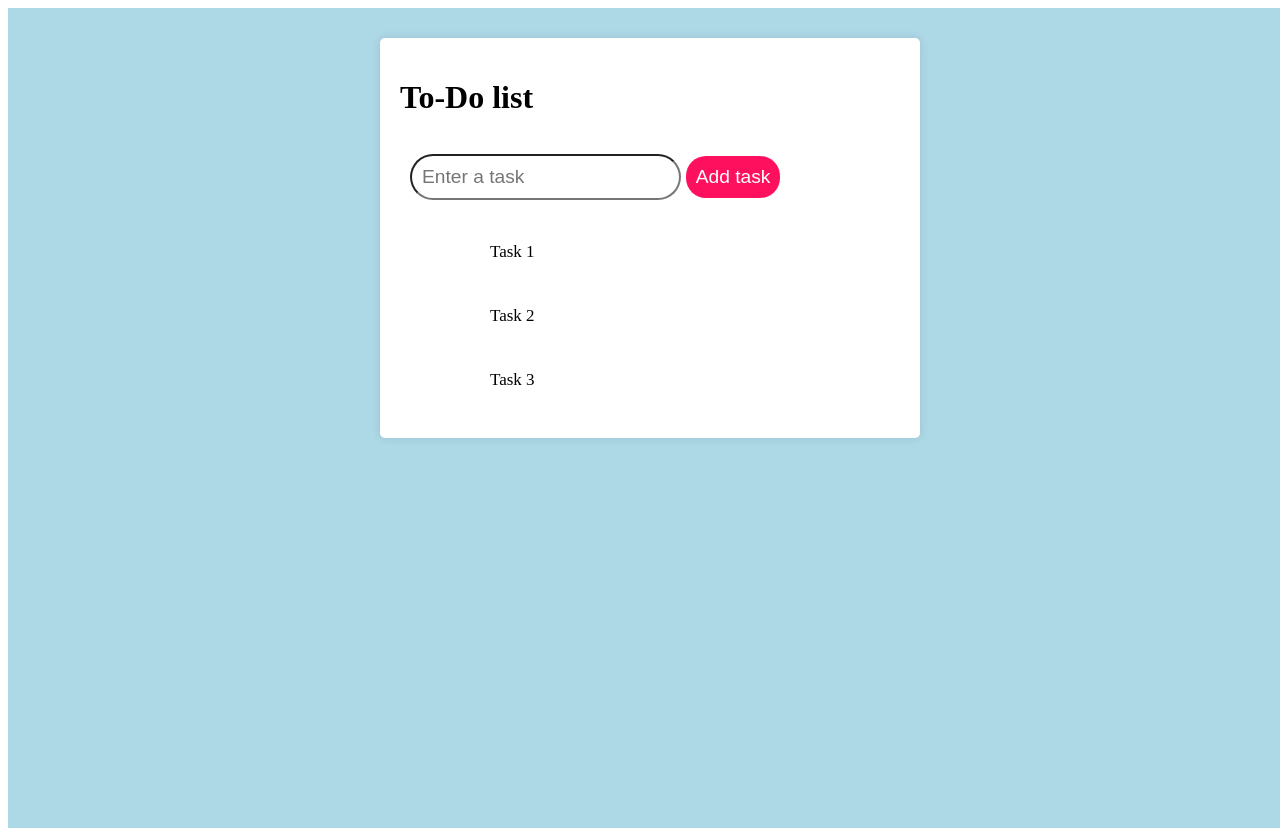
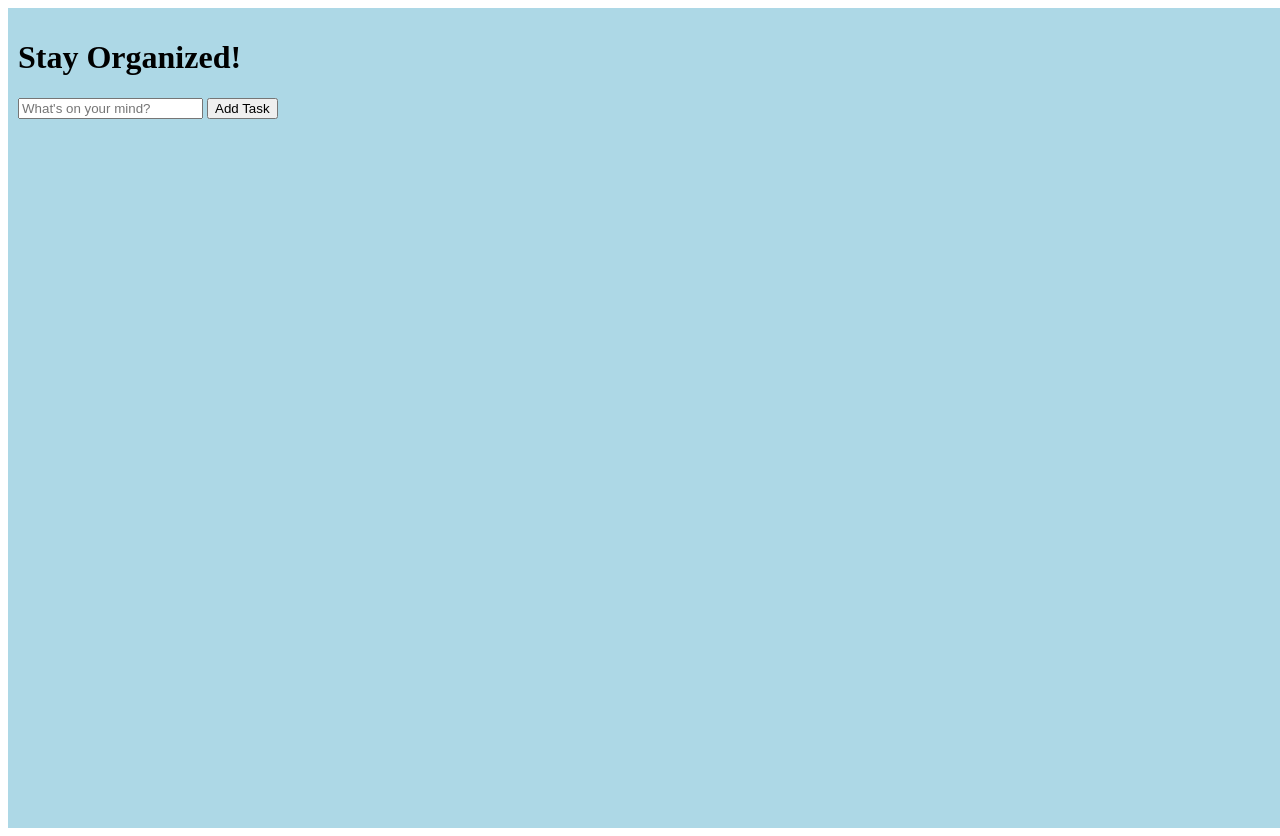
Before and after one commit to Akkii71/TO-DO-LIST, a plain HTML site: page index.html in a window 1280 px wide. Drawn offline with Linux system fonts and the light colour scheme.

Commit message:
Update index.html

```diff
--- a/index.html
+++ b/index.html
@@ -2,26 +2,17 @@
 <html lang="en">
 <head>
     <meta charset="UTF-8">
-    <meta name="viewport" content="width=device-width, initial-scale=1.0">
-    <title>To-Do list</title>
+    <title>My To-Do List</title>
     <link rel="stylesheet" href="style.css">
 </head>
 <body>
     <div class="container">
-        <div class="to-do-list">
-            <h1>To-Do list <img src="images/icon.png" alt=""></h1>
-            <div class="btn">
-                    <input type="text" id="task" placeholder="Enter a task">
-                    <button type="submit" id="submit" onclick="addTask()">Add task</button>
-            </div>
-            <div class="listcontainer">
-                <ul id="list">
-                    <li>Task 1</li>
-                    <li>Task 2</li>
-                    <li>Task 3</li>
-                </ul>
-            </div>
+        <h1>Stay Organized!</h1>
+        <div class="input-group">
+            <input type="text" id="taskInput" placeholder="What's on your mind?">
+            <button onclick="addTask()">Add Task</button>
         </div>
+        <ul id="taskList"></ul>
     </div>
     <script src="script.js"></script>
 </body>
```
